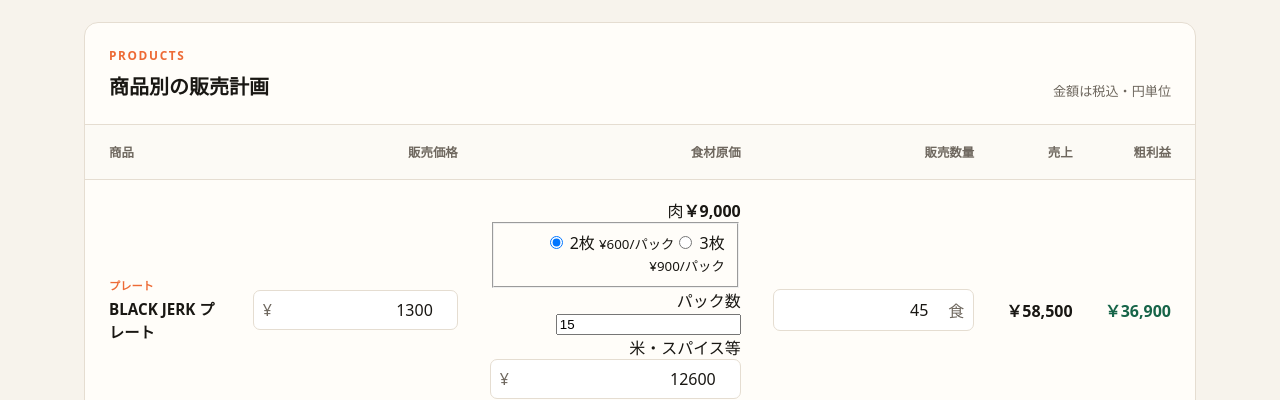
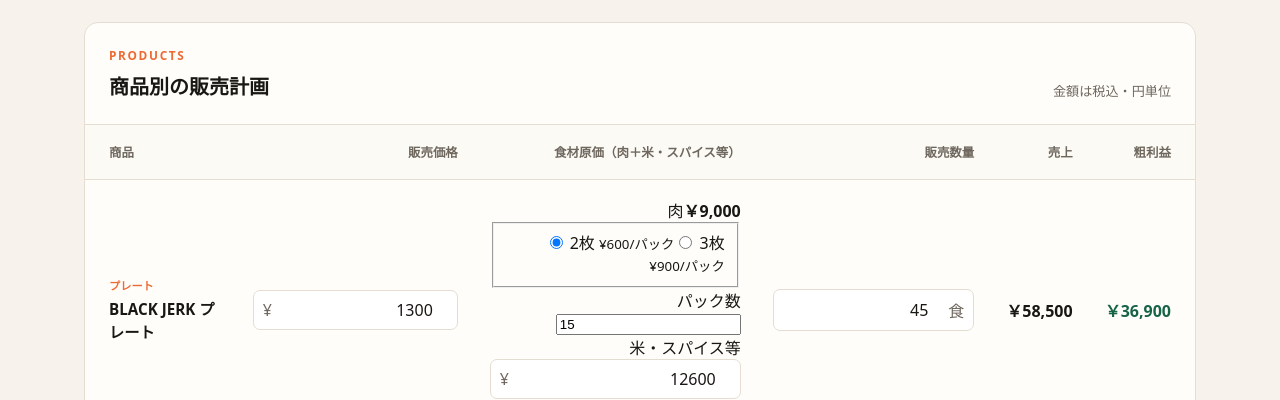
Before and after one commit to meditaionman/black-jerk-manager, a website with bundled scripts: page index.html in a window 1280 px wide. Shown: the part 400-800 px from the top of the page. Built offline with nearby package versions, Linux system fonts and the light colour scheme.

```diff
--- a/index.html
+++ b/index.html
@@ -20,7 +20,7 @@
       </section>
       <section class="panel" aria-labelledby="products-heading">
         <div class="panel-header"><div><p class="eyebrow">PRODUCTS</p><h2 id="products-heading">商品別の販売計画</h2></div><p>金額は税込・円単位</p></div>
-        <div class="table-wrap"><table><thead><tr><th scope="col">商品</th><th scope="col">販売価格</th><th scope="col">食材原価</th><th scope="col">販売数量</th><th scope="col">売上</th><th scope="col">粗利益</th></tr></thead><tbody id="product-rows"></tbody></table></div>
+        <div class="table-wrap"><table><thead><tr><th scope="col">商品</th><th scope="col">販売価格</th><th scope="col">食材原価（肉＋米・スパイス等）</th><th scope="col">販売数量</th><th scope="col">売上</th><th scope="col">粗利益</th></tr></thead><tbody id="product-rows"></tbody></table></div>
       </section>
       <p class="note">入力内容はこの画面の表示中のみ保持されます。</p>
     </main>
```
